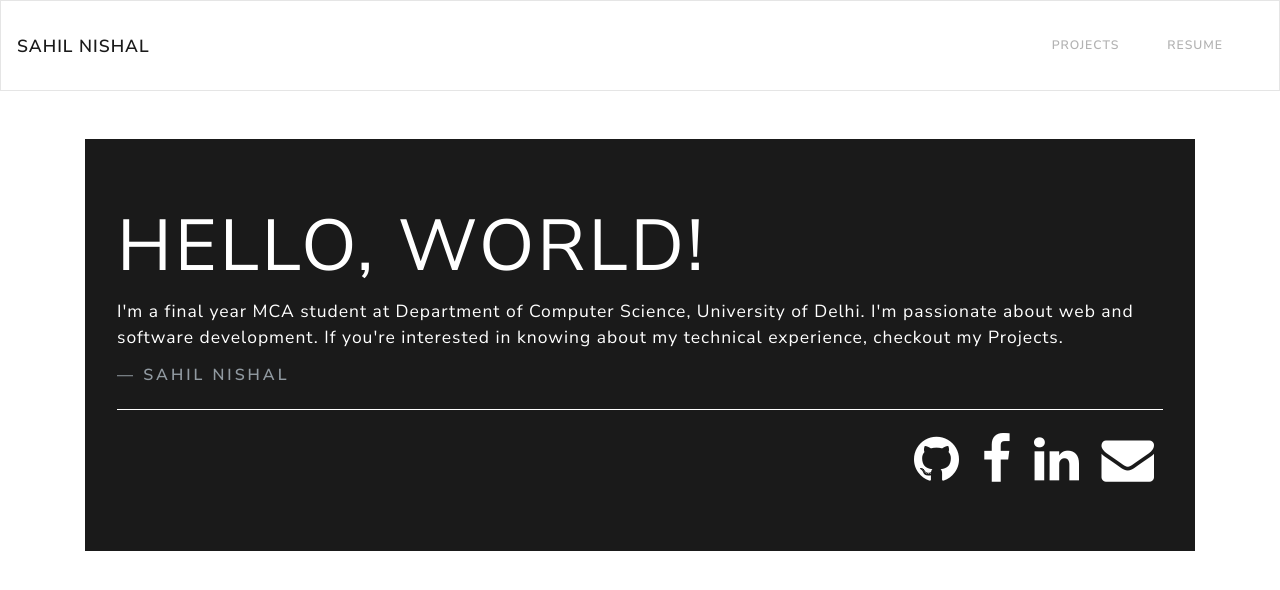
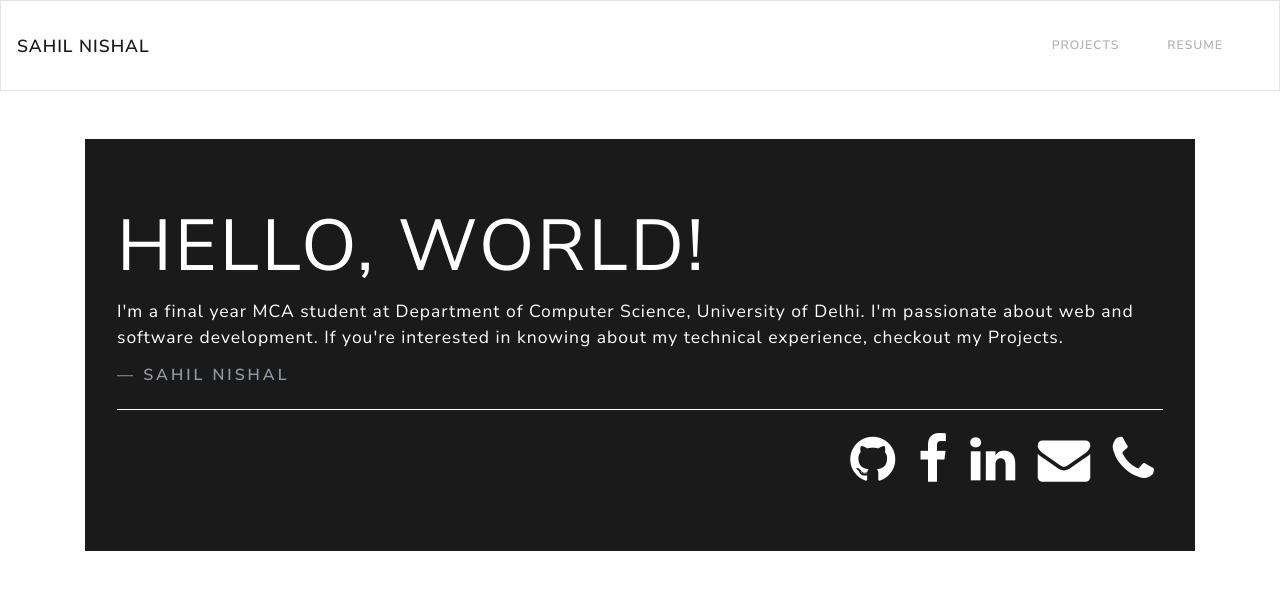
Before and after one commit to snishal/snishal.github.io, a Jekyll site: the page built from index.md, in a window 1280 px wide. Shown: the top 590 px of the page. Built offline with Jekyll 4.4.1, drawn with Linux system fonts in a browser that asks for light colours; nearby versions of some CDN libraries.

Commit message:
Contact Number Added

```diff
--- a/_config.yml
+++ b/_config.yml
@@ -7,3 +7,4 @@ github: https://github.com/snishal
 facebook: https://www.facebook.com/snishal/
 linkedin: https://www.linkedin.com/in/sahil-nishal-20aa147b/
 mail: sahil.mca18.du@gmail.com
+phone: +91-9467918415
--- a/index.md
+++ b/index.md
@@ -18,6 +18,7 @@ title: Home
             <a href="{{ site.facebook }}" target="_blank" class="text-white p-2"><i class="fa fa-facebook fa-3x" aria-hidden="true"></i></a>
             <a href="{{ site.linkedin }}" target="_blank" class="text-white p-2"><i class="fa fa-linkedin fa-3x" aria-hidden="true"></i></a>
             <a href="mailto:{{ site.mail }}" target="_blank" class="text-white p-2"><i class="fa fa-envelope fa-3x" aria-hidden="true"></i></a>
+            <a href="tel:{{ site.phone }}" target="_blank" class="text-white p-2"><i class="fa fa-phone fa-3x" aria-hidden="true"></i></a>
         </div>
     </div>
 </div>
```
Also changed, not shown: 1 other file.
